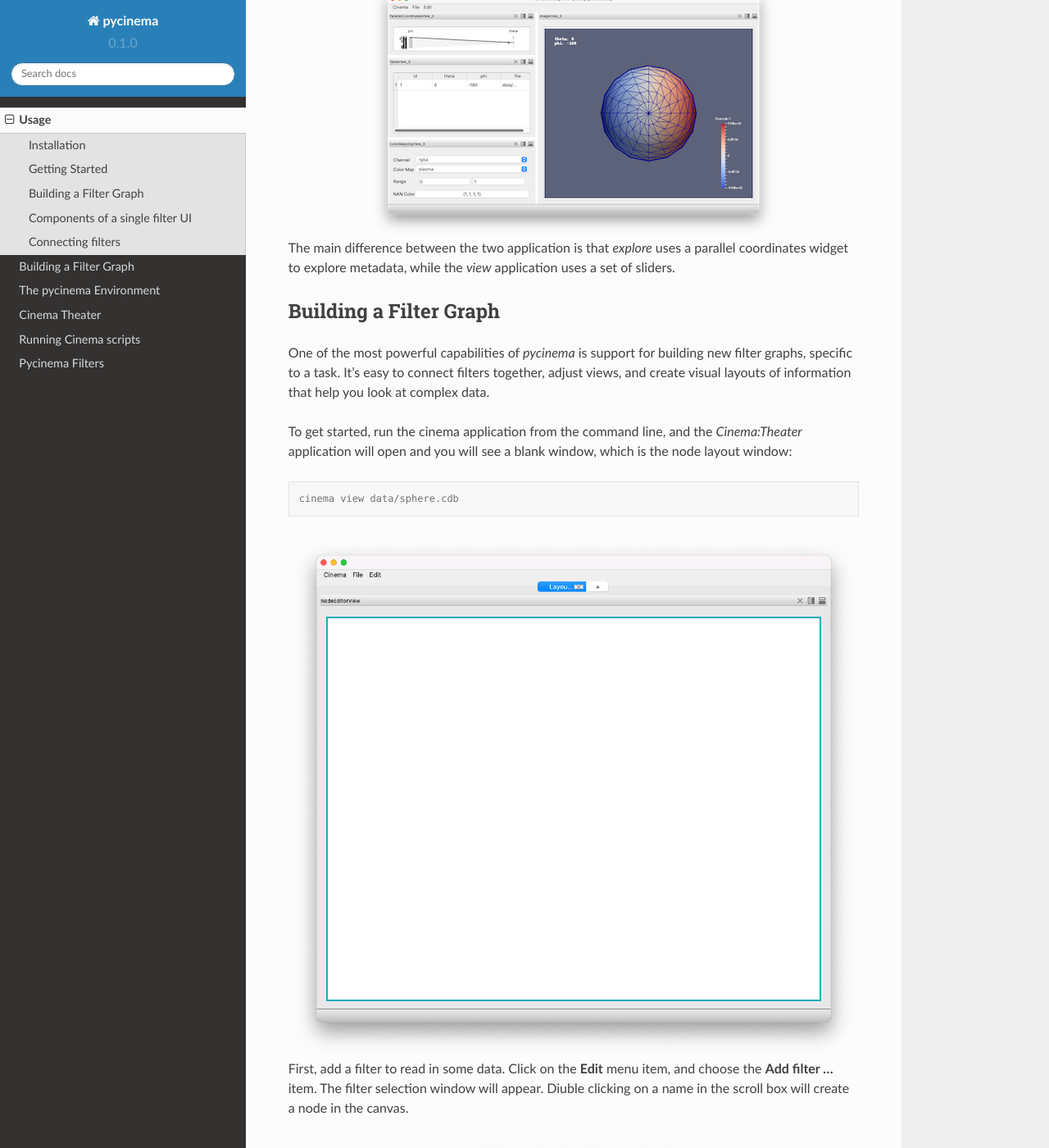
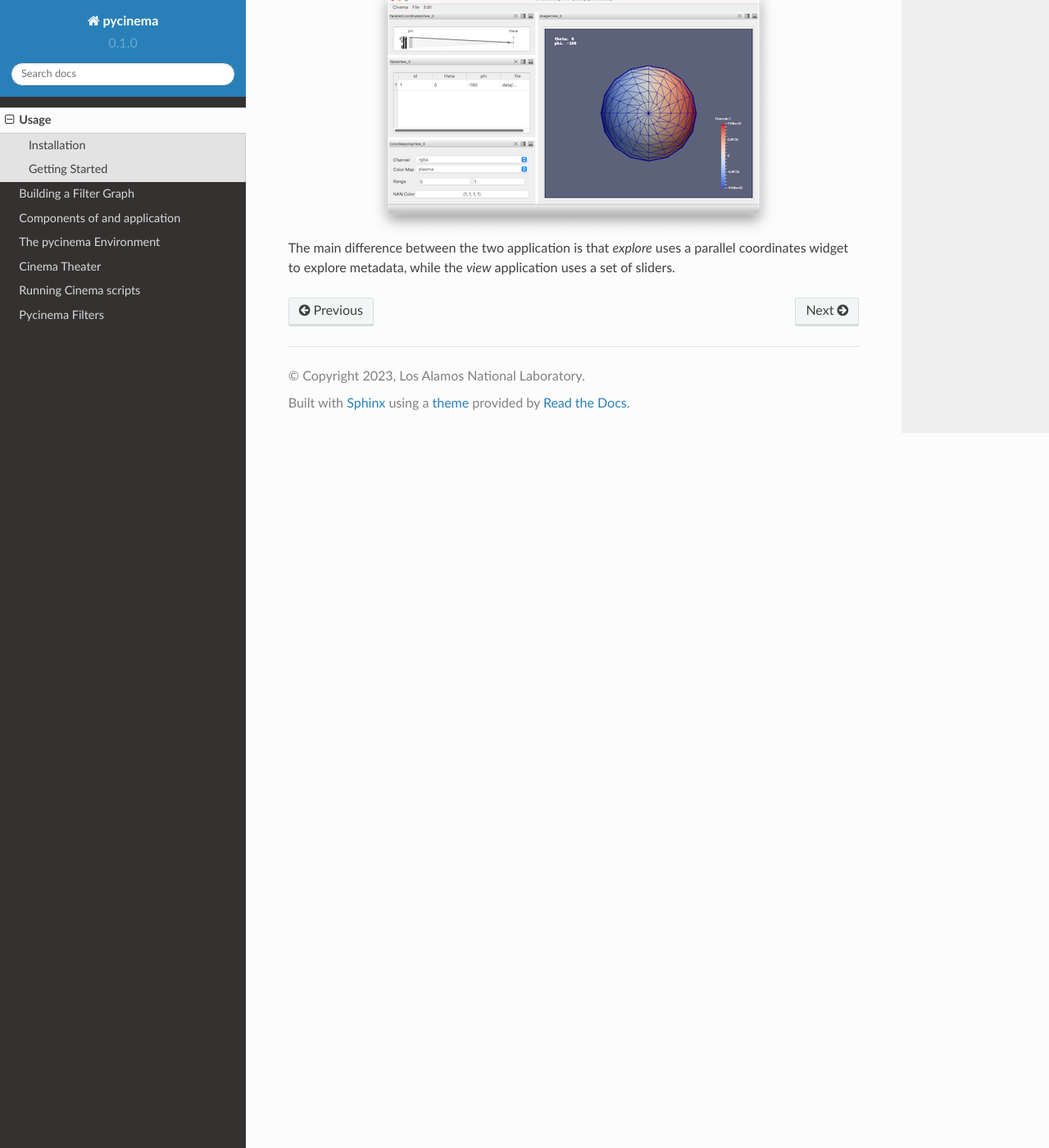
Before and after one commit to cinemascience/pycinema-readthedocs, a Sphinx documentation site: the page built from docs/source/usage.rst, in a window 1280 px wide and 1400 px high, scrolled down 1170 px. Shown: the whole window at 82% size. Built offline with Sphinx 7.4.7 and the Read the Docs theme 2.0.0, drawn with Linux system fonts in a browser that asks for light colours; pages that are not in the unit, such as notebooks, are missing from menus; some of the changed text lies outside the part shown.

Commit message:
adding example

```diff
--- a/docs/source/index.rst
+++ b/docs/source/index.rst
@@ -23,6 +23,7 @@
 
    usage
    building
+   urlexample
    environment
    applications
    theater
--- a/docs/source/usage.rst
+++ b/docs/source/usage.rst
@@ -40,48 +40,3 @@
    :align: center
 
 The main difference between the two application is that `explore` uses a parallel coordinates widget to explore metadata, while the `view` application uses a set of sliders.
-
-Building a Filter Graph
------------------------
-
-One of the most powerful capabilities of `pycinema` is support for building new filter graphs, specific to a task. It's easy to
-connect filters together, adjust views, and create visual layouts of information that help you look at complex data.
-
-To get started, run the cinema application from the command line, and the `Cinema:Theater` application will open and you will see
-a blank window, which is the node layout window:
-
-.. code-block:: console
-
-   cinema view data/sphere.cdb
-
-.. image:: img/build_01.png
-   :align: center
-
-First, add a filter to read in some data. Click on the **Edit** menu item, and choose the **Add filter ...** item. The filter selection window will appear. Diuble clicking on a name in the scroll box will create a node in the canvas.
-
-.. image:: img/filter_menu.png
-   :align: center
-
-Components of a single filter UI
---------------------------------
-
-Each filter will have places that can accept input (like a text box), and dots showing places that can be connected (either inputs or outputs. In this example, we see the inputs and outputs of a *CinemaDatabaseReader* filter:
-
-- **table** is an output connection
-- **path** is an attribute describing the path to the database
-- **file_column** is an attribute describing the column in the Cinema database that contains the file path for the artifact.
-
-.. image:: img/build_02.png
-   :align: center
-
-Connecting filters
-------------------
-
-.. image:: img/build_03.png
-   :align: center
-
-.. image:: img/build_04.png
-   :align: center
-
-.. image:: img/build_05.png
-   :align: center
```
Also changed, not shown: docs/source/urlexample.rst (added, +12 -0 lines), docs/source/img/URLCarExample_dataviews.png (added), docs/source/img/URLCarExample_nodegraph.png (added).
